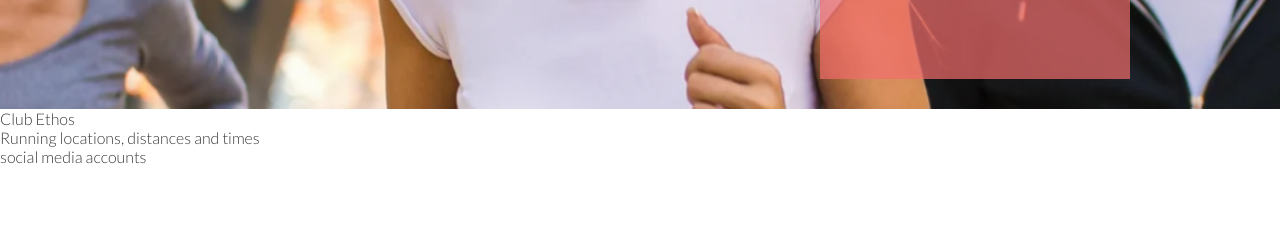
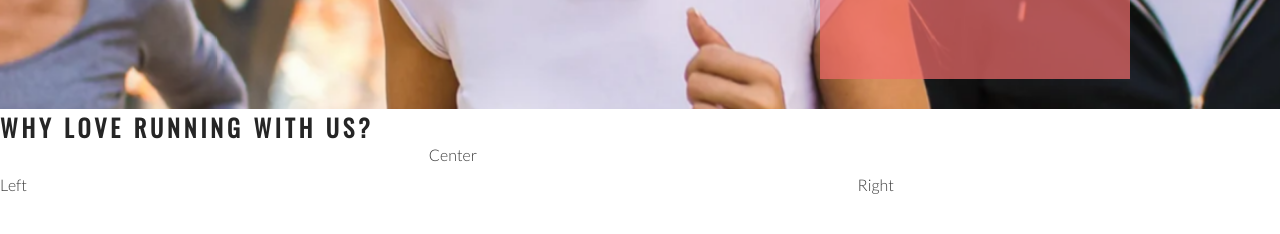
Before and after one commit to DOdrums/love-running, a plain HTML site: page index.html in a window 1280 px wide. Shown: the part 566-800 px from the top of the page. Drawn offline with nearby package versions, Linux system fonts and the light colour scheme.

Commit message:
add club ethos basic structure

```diff
--- a/assets/css/style.css
+++ b/assets/css/style.css
@@ -24,6 +24,7 @@ h1, h2 {
 #logo {
     float: left;
     font-size: 280%;
+    margin-left: 30px;
 }
 
 /* navigation links */
@@ -112,3 +113,26 @@ h1, h2 {
 
     position: absolute;
 }
+
+/* club ethos */
+
+#club-ethos {
+    height: 600px;
+}
+
+#left-about {
+    padding-top: 30px;
+    width: 33%;
+    float: left;
+}
+
+#right-about {
+    padding-top: 30px;
+    width: 33%;
+    float: right;
+}
+
+#center-about {
+    width: 33%;
+    margin: 0 auto;
+}
--- a/index.html
+++ b/index.html
@@ -32,7 +32,12 @@
             <h3>Dublin Docklands & Phoenix Park</h3>
         </div>
     </section>
-    <section>Club Ethos</section>
+    <section id="club-ethos">
+        <h1>Why Love Running With Us?</h1>
+        <div id="left-about">Left</div>
+        <div id="right-about">Right</div>
+        <div id="center-about">Center</div>
+    </section>
     <section>Running locations, distances and times</section>
     <footer>
         social media accounts
```
